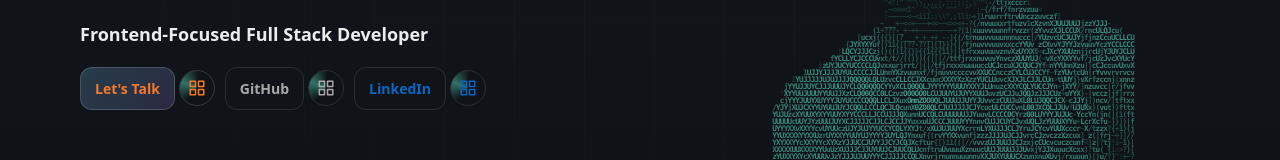
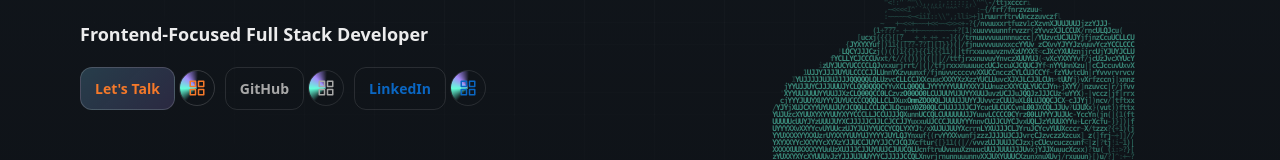
Before and after one commit to ONE01001/portfolio-v1, a React (Vite) app: page / in a window 1280 px wide. Shown: the part 448-608 px from the top of the page. Built offline with nearby package versions, Linux system fonts and the light colour scheme.

Commit message:
feat: initialize base site styles and layout components in index.css

```diff
--- a/src/index.css
+++ b/src/index.css
@@ -1410,7 +1410,8 @@ main {
   background: conic-gradient(
     from 0deg,
     transparent,
-    rgba(100, 255, 218, 0.4),
+    #64ffda,
+    #a78bfa,
     transparent 40%
   );
   animation: rotate-glow 4s linear infinite;
```
